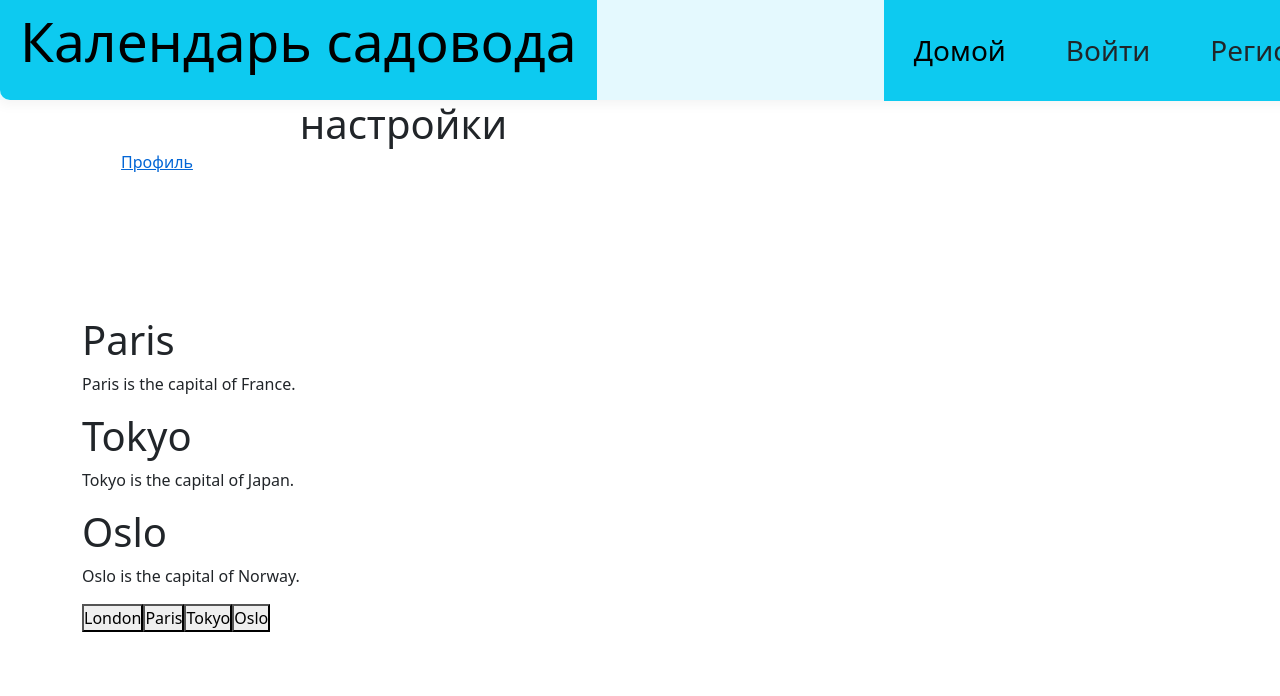
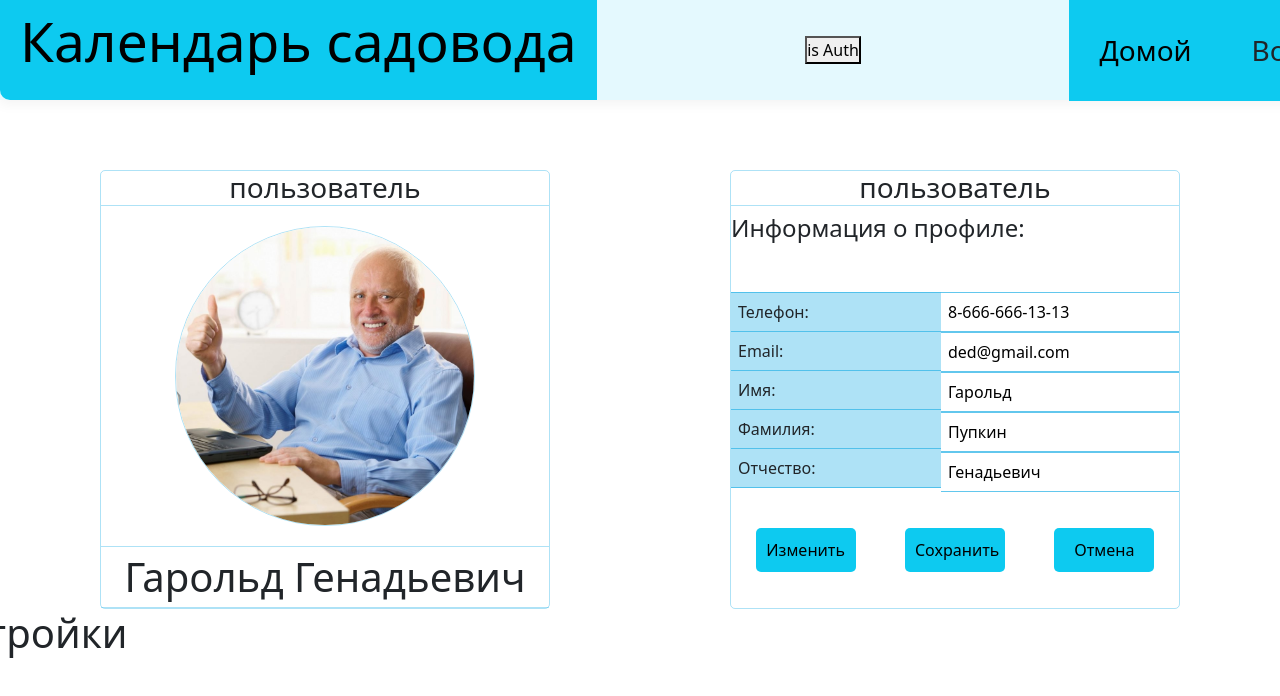
Before and after one commit to theasdqwerty/garden_calendar, a React (Create React App) app in the folder ClientApp/: page /profile/settings in a window 1280 px wide. Shown: the top 696 px of the page. Built offline with nearby package versions, Linux system fonts and the light colour scheme.

Commit message:
обновление страницы профиля

```diff
--- a/ClientApp/src/components/NavMenu.js
+++ b/ClientApp/src/components/NavMenu.js
@@ -1,12 +1,14 @@
-import React, { Component } from 'react';
-import {  NavLink } from 'reactstrap';
-import { Link } from 'react-router-dom';
+import React, {Component, useState} from 'react';
+import {NavLink} from 'reactstrap';
+import {Link} from 'react-router-dom';
 import './NavMenu.css';
 import styleNavMenu from './NavMenu.module.css'
 
-export class NavMenu extends Component {
-
-  render() {
+export const NavMenu = () => {
+    const [isAuth, setIsAuth] = useState(false);
+    const onClick = () => {
+        setIsAuth(!isAuth);
+    }
     return (
         <header className={styleNavMenu.header}>
             <div className={styleNavMenu.mainContainer}>
@@ -15,20 +17,21 @@ export class NavMenu extends Component {
                         Календарь садовода
                     </Link>
                 </div>
+                <button onClick={onClick}>
+                    is Auth
+                </button>
                 <div className={styleNavMenu.navContainer}>
                     <div className={styleNavMenu.ulContainer}>
                         <button className={styleNavMenu.listElement}>
                            <NavLink tag={Link} className={` fs-3 `} to="/">Домой</NavLink>
                         </button>
                         <button className={styleNavMenu.listElement}>
-                          <NavLink tag={Link} className={`fs-3 text-dark`} to="/login">Войти</NavLink>
+                            {isAuth ? <NavLink tag={Link} className={`fs-3 text-dark`} to="'/profile/garden"> Мой
+                                огород </NavLink> : <NavLink tag={Link} className={`fs-3 text-dark`} to="/login">Войти</NavLink>}
                         </button>
                         <button className={styleNavMenu.listElement}>
-                          <NavLink tag={Link} className={`fs-3 text-dark`} to="/registration">Регистрация</NavLink>
-                      </button>
-
-                      <button className={styleNavMenu.listElement}>
-                          <NavLink tag={Link} className={`fs-3 text-dark`} to="/profile">Профиль</NavLink>
+                            {isAuth ? <NavLink tag={Link} className={`fs-3 text-dark`} to="/profile">Профиль</NavLink> : <NavLink tag={Link} className={`fs-3 text-dark`} to="/registration">
+                                Регистрация </NavLink>}
                         </button>
                     </div>
                 </div>
@@ -36,4 +39,3 @@ export class NavMenu extends Component {
         </header>
     );
 }
-}
--- a/ClientApp/src/components/profilePage/ProfilePage.js
+++ b/ClientApp/src/components/profilePage/ProfilePage.js
@@ -5,7 +5,7 @@ export const ProfilePage = ({children}) => {
     return (
         <section className={style.section}>
             <ProfileMenu/>
-            <div className={style.main}>
+            <div >
                 {children}
             </div>
         </section>
--- a/ClientApp/src/components/profilePage/profileMenu/ProfileMenu.js
+++ b/ClientApp/src/components/profilePage/profileMenu/ProfileMenu.js
@@ -1,34 +1,105 @@
 import style from './profileMenu.module.css'
 import {NavLink} from 'react-router-dom';
+import ava from '../../../image/ava.png'
+import React, { useState } from 'react';
 
 export const ProfileMenu = () => {
+    const [input, setInput] = useState('')
+    const onClick = () => {
+        alert('Отправь данные')
+    }
+
     return (
-        <div>
-            <div id="Profile" className={style.main}>
-                <NavLink to={'/profile'}>
-                    <span className={style.main}>Профиль</span>
-                </NavLink>
+        <div className={style.mainSection}>
+            <div className={style.userView}>
+                <h1 className={style.viewHeader}>
+                    пользователь
+                </h1>
+                <div className={style.viewAvatar}>
+                    <button className={style.avatarButton}>
+                        <img className={style.avatar} src={ava} alt={'аватар пользователя'}/>
+                    </button>
+
+                </div>
+                <div className={style.ViewData}>
+                    Гарольд Генадьевич
+                </div>
+
+            </div>
+            <div className={style.userInfo}>
+                <h1 className={style.viewHeader}>
+                    пользователь
+                </h1>
+                <h4>
+                    Информация о профиле:
+                </h4>
+                <div className={style.userInfoLists}>
+                    <ul className={style.userInfoList}>
+                        <li className={style.userInfoListItem}>Телефон:</li>
+                        <li className={style.userInfoListItem}>Email:</li>
+                        <li className={style.userInfoListItem}>Имя:</li>
+                        <li className={style.userInfoListItem}>Фамилия:</li>
+                        <li className={style.userInfoListItem}>Отчество:</li>
+                    </ul>
+                    <ul className={style.userInfoList}>
+                        <form>
+                            <li>
+                                <input className={style.userInfoSubListItem}
+                                    type={'tel'}
+                                    // pattern={`^((8|+7)[- ]?)?((?{3})?[- ]?)?[- ]{7,10}$`}
+                                    defaultValue={'8-666-666-13-13'}
+                                />
+                            </li>
+                            <li>
+                                <input className={style.userInfoSubListItem}
+                                    type={'email'}
+                                    defaultValue={'ded@gmail.com'}
+                                />
+
+                            </li>
+                            <li>
+                                <input className={style.userInfoSubListItem}
+                                    type={'text'}
+                                       defaultValue={'Гарольд'}
+                                />
+                            </li>
+                            <li>
+                                <input className={style.userInfoSubListItem}
+                                    type={'text'}
+                                       defaultValue={'Пупкин'}
+                                />
+                            </li>
+                            <li>
+                                <input className={style.userInfoSubListItem}
+                                    type={'text'}
+                                       defaultValue={'Генадьевич'}
+                                />
+                            </li>
+                        </form>
+                    </ul>
+
+                </div>
+                <div className={style.buttonsList}>
+                    <button onClick={onClick} className={style.button}>Изменить</button>
+                    <button className={style.button}>Сохранить</button>
+                    <button className={style.button}>Отмена</button>
+                </div>
+
             </div>
 
-            <div id="Paris" class="tabcontent">
-                <h1>Paris</h1>
-                <p>Paris is the capital of France.</p>
-            </div>
-
-            <div id="Tokyo" class="tabcontent">
-                <h1>Tokyo</h1>
-                <p>Tokyo is the capital of Japan.</p>
-            </div>
-
-            <div id="Oslo" class="tabcontent">
-                <h1>Oslo</h1>
-                <p>Oslo is the capital of Norway.</p>
-            </div>
-
-            <button class="tablink" onclick="openCity('London', this, 'red')" id="defaultOpen">London</button>
-            <button class="tablink" onclick="openCity('Paris', this, 'green')">Paris</button>
-            <button class="tablink" onclick="openCity('Tokyo', this, 'blue')">Tokyo</button>
-            <button class="tablink" onclick="openCity('Oslo', this, 'orange')">Oslo</button>
+        {/*    <div>*/}
+        {/*        <nav className={style.main}>*/}
+        {/*            <NavLink to='/profile'> <span className={style.link}> Профиль </span>*/}
+        {/*            </NavLink>*/}
+        {/*            <NavLink to='/profile/garden'>*/}
+        {/*                <span className={style.link}>   Мой огород  </span>*/}
+        {/*            </NavLink>*/}
+        {/*            <NavLink to='/profile/settings'>*/}
+        {/*                <span className={style.link}>  Настройки </span>*/}
+        {/*            </NavLink>*/}
+        {/*            <span className={style.link}>Выход</span>*/}
+        {/*        </nav>*/}
+        {/*    </div>*/}
         </div>
     )
 }
--- a/ClientApp/src/components/profilePage/profileMenu/profileMenu.module.css
+++ b/ClientApp/src/components/profilePage/profileMenu/profileMenu.module.css
@@ -1,55 +1,185 @@
-.main {
-    width: 150px;
-    height: 191px;
+/*.main {*/
+/*    width: 150px;*/
+/*    height: 191px;*/
+/*    display: flex;*/
+/*    flex-direction: column;*/
+/*    justify-content: space-between;*/
+/*    align-items: center;*/
+/*    !*border: 2px solid #006a72;*!*/
+/*    margin-top: 25px;*/
+/*    text-decoration: none;*/
+/*}*/
+/*.link{*/
+/*    display: inline-flex;*/
+/*    width: 150px;*/
+/*    height: 53px;*/
+/*    color:white;*/
+/*    text-decoration: none;*/
+/*    background-color: #006a72;*/
+/*    justify-content: center;*/
+/*}*/
+/*.link:hover{*/
+/*    background-color: white;*/
+/*    color: #006a72;*/
+/*}*/
+
+/*.tablink {*/
+/*    background-color: #555;*/
+/*    color: white;*/
+/*    float: left;*/
+/*    border: none;*/
+/*    outline: none;*/
+/*    cursor: pointer;*/
+/*    padding: 14px 16px;*/
+/*    font-size: 17px;*/
+/*    width: 25%;*/
+/*}*/
+
+/*!* Change background color of buttons on hover *!*/
+/*.tablink:hover {*/
+/*    background-color: #777;*/
+/*}*/
+
+/*!* Set default styles for tab content *!*/
+/*.tabcontent {*/
+/*    color: white;*/
+/*    display: none;*/
+/*    padding: 50px;*/
+/*    text-align: center;*/
+/*}*/
+
+/*!* Style each tab content individually *!*/
+/*#London {background-color:red;}*/
+/*#Paris {background-color:green;}*/
+/*#Tokyo {background-color:blue;}*/
+/*#Oslo {background-color:orange;}*/
+
+
+/*=============================================================================*/
+.mainSection {
+    width: 1440px;
+
+    margin-top: 70px;
+    /*border: 1px solid black;*/
     display: flex;
-    flex-direction: column;
-    justify-content: space-between;
-    align-items: center;
-    /*border: 2px solid #006a72;*/
-    margin-top: 25px;
-    text-decoration: none;
-}
-.link{
-    display: inline-flex;
-    width: 150px;
-    height: 53px;
-    color:white;
-    text-decoration: none;
-    background-color: #006a72;
-    justify-content: center;
-}
-.link:hover{
-    background-color: white;
-    color: #006a72;
+    justify-content: space-evenly;
+    /*justify-content: center;*/
+
 }
 
-.tablink {
-    background-color: #555;
-    color: white;
-    float: left;
-    border: none;
-    outline: none;
-    cursor: pointer;
-    padding: 14px 16px;
-    font-size: 17px;
-    width: 25%;
+.userView {
+    min-width: 450px;
+    border-radius: 5px;
+    border: 1px solid rgba(59, 185, 233, 0.41);
 }
 
-/* Change background color of buttons on hover */
-.tablink:hover {
-    background-color: #777;
+.userInfo {
+    min-width: 450px;
+    border-radius: 5px;
+    border: 1px solid rgba(59, 185, 233, 0.41);
 }
 
-/* Set default styles for tab content */
-.tabcontent {
-    color: white;
-    display: none;
-    padding: 50px;
+.viewHeader {
     text-align: center;
+    font-size: 1.75rem;
+    border-bottom: 1px solid rgba(59, 185, 233, 0.41);
 }
 
-/* Style each tab content individually */
-#London {background-color:red;}
-#Paris {background-color:green;}
-#Tokyo {background-color:blue;}
-#Oslo {background-color:orange;}
+.viewAvatar {
+    margin-top: 20px;
+    border-bottom: 1px solid rgba(59, 185, 233, 0.41);
+    display: flex;
+    padding-bottom: 20px;
+}
+
+.avatar {
+    border: 1px solid rgba(59, 185, 233, 0.41);
+    width: 300px;
+    height: 300px;
+    border-radius: 50%;
+}
+
+.avatar:hover {
+    opacity: 0.5;
+}
+
+.avatarButton {
+    margin: 0 auto;
+    background-color: transparent;
+    border: none;
+}
+
+.avatarButton:hover {
+    cursor: pointer;
+    background-image: url("../../../image/pensil.png");
+    background-size: 70px 70px;
+    background-repeat: no-repeat;
+    background-position: center;
+}
+
+
+.ViewData {
+    text-align: center;
+    font-size: 40px;
+    font-weight: 500;
+    border-bottom: 1px solid rgba(59, 185, 233, 0.41);
+}
+
+.viewAbout {
+    padding-left: 30px;
+    font-size: 30px;
+    font-weight: 400;
+}
+
+.viewAboutText {
+    text-align: center;
+    font-size: 20px;
+}
+
+.userInfoList {
+    width: -webkit-fill-available;
+    padding: 0;
+    list-style-type: none;
+    margin-top: 20px;
+
+}
+
+.userInfoListItem {
+    font-weight: 500;
+    background-color: rgba(59, 185, 233, 0.41);
+    padding: 7px 0  7px 7px;
+    border-bottom: 1px solid rgba(59, 185, 233, 0.8);
+}
+.userInfoListItem:first-child{
+    border-top: 1px solid rgba(59, 185, 233, 0.8);
+}
+
+
+.userInfoLists {
+    margin-top: 30px;
+    display: flex;
+}
+
+.userInfoSubListItem {
+    border: none;
+    padding: 7px 0  7px 7px;
+    border-bottom: 1px solid rgba(59, 185, 233, 0.8);
+}
+.userInfoSubListItem:first-child{
+    border-top: 1px solid rgba(59, 185, 233, 0.8);
+}
+.buttonsList{
+    margin-top: 20px;
+    display: flex;
+    justify-content: space-around;
+}
+.button{
+    width: 100px;
+    background-color: #0dcaf0;
+    border: none;
+    border-radius: 5px;
+    padding: 10px;
+}
+.button:hover{
+   opacity: 0.5;
+}
--- a/ClientApp/src/components/profilePage/profilePage.module.css
+++ b/ClientApp/src/components/profilePage/profilePage.module.css
@@ -1,8 +1,3 @@
 .section {
-    width: 1440px;
-    display: flex;
-    /*justify-content: space-between;*/
+    margin: 0 auto;
 }
-.main {
-
-}
--- a/ClientApp/src/components/profilePage/userProfile/UserProfile.js
+++ b/ClientApp/src/components/profilePage/userProfile/UserProfile.js
@@ -3,9 +3,7 @@ import style from './userProfile.module.css'
 export const UserProfile = () => {
     return (
         <div>
-            <h1>
-                я юзеер
-            </h1>
+
         </div>
     )
 }
```
Also changed, not shown: ClientApp/src/image/ava.png (added), ClientApp/src/image/pensil.png (added). Lines whose indentation alone changed are shown as unchanged.
